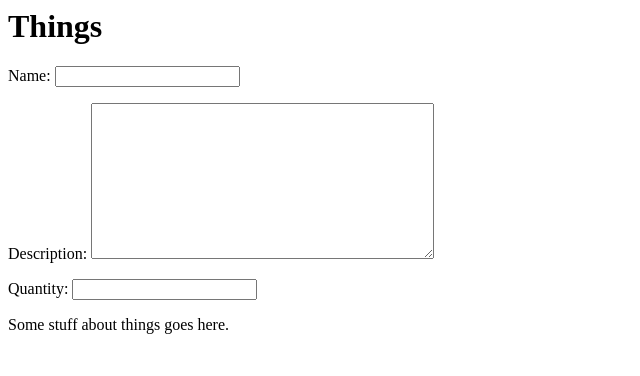
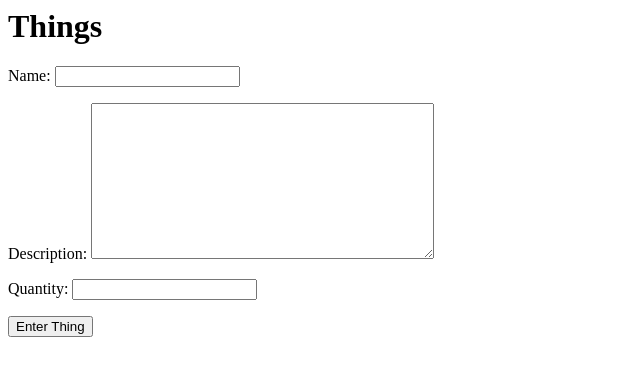
Before and after one commit to KCL-SEG/things-2-k22025935, a Django app: page / in a window 1280 px wide. Shown: the top 376 px of the page, without its empty margins (0-640 px from the left). Run offline with Django 3.2, Linux system fonts and the light colour scheme.

Commit message:
Add submit button

```diff
--- a/things/templates/home.html
+++ b/things/templates/home.html
@@ -10,6 +10,6 @@
     {% csrf_token %}
     {{form.as_p}}
   </form>
-  <p>Some stuff about things goes here.</p>
+  <input type="submit" value="Enter Thing">
 </body>
 </html>
```
